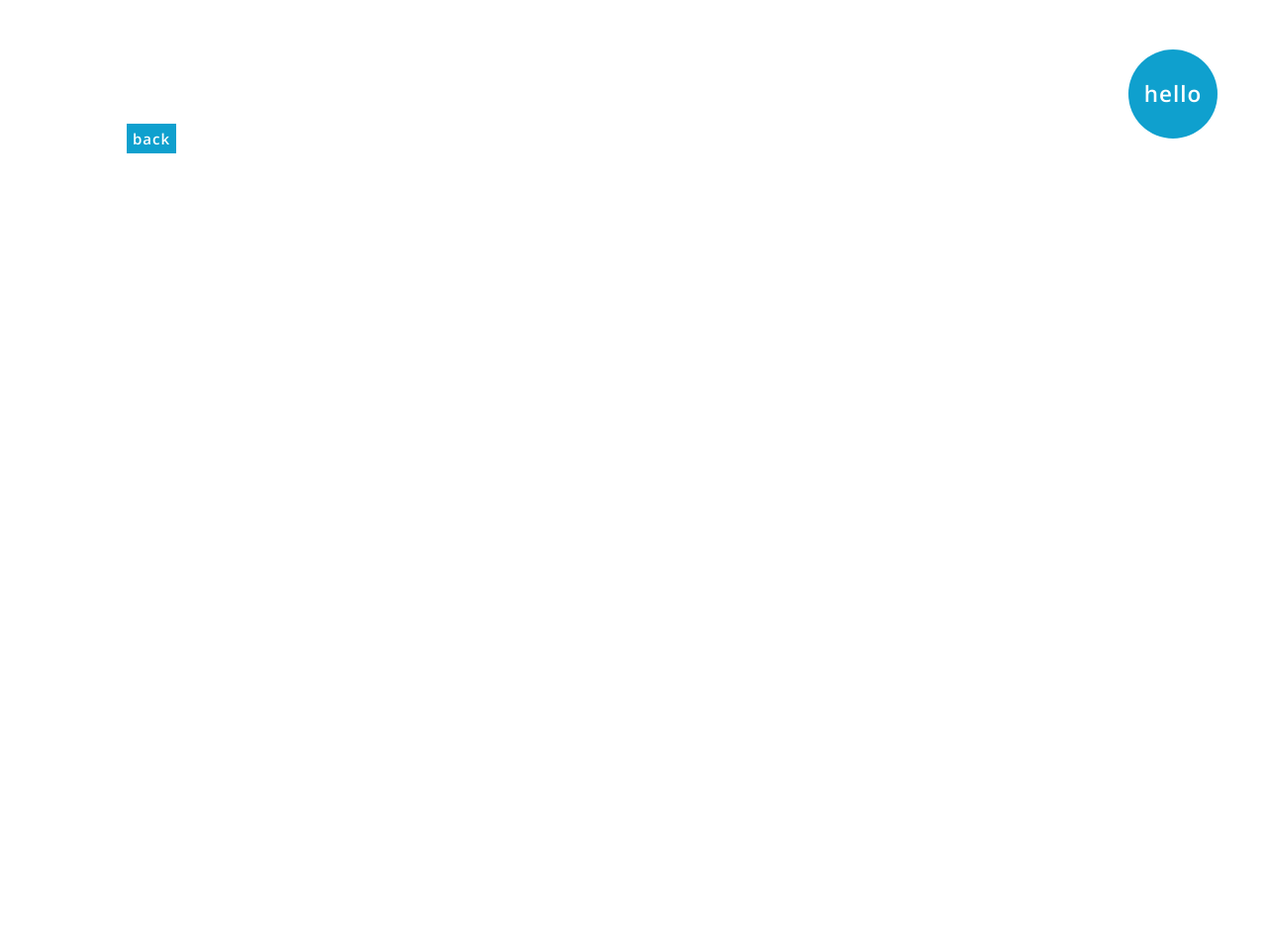
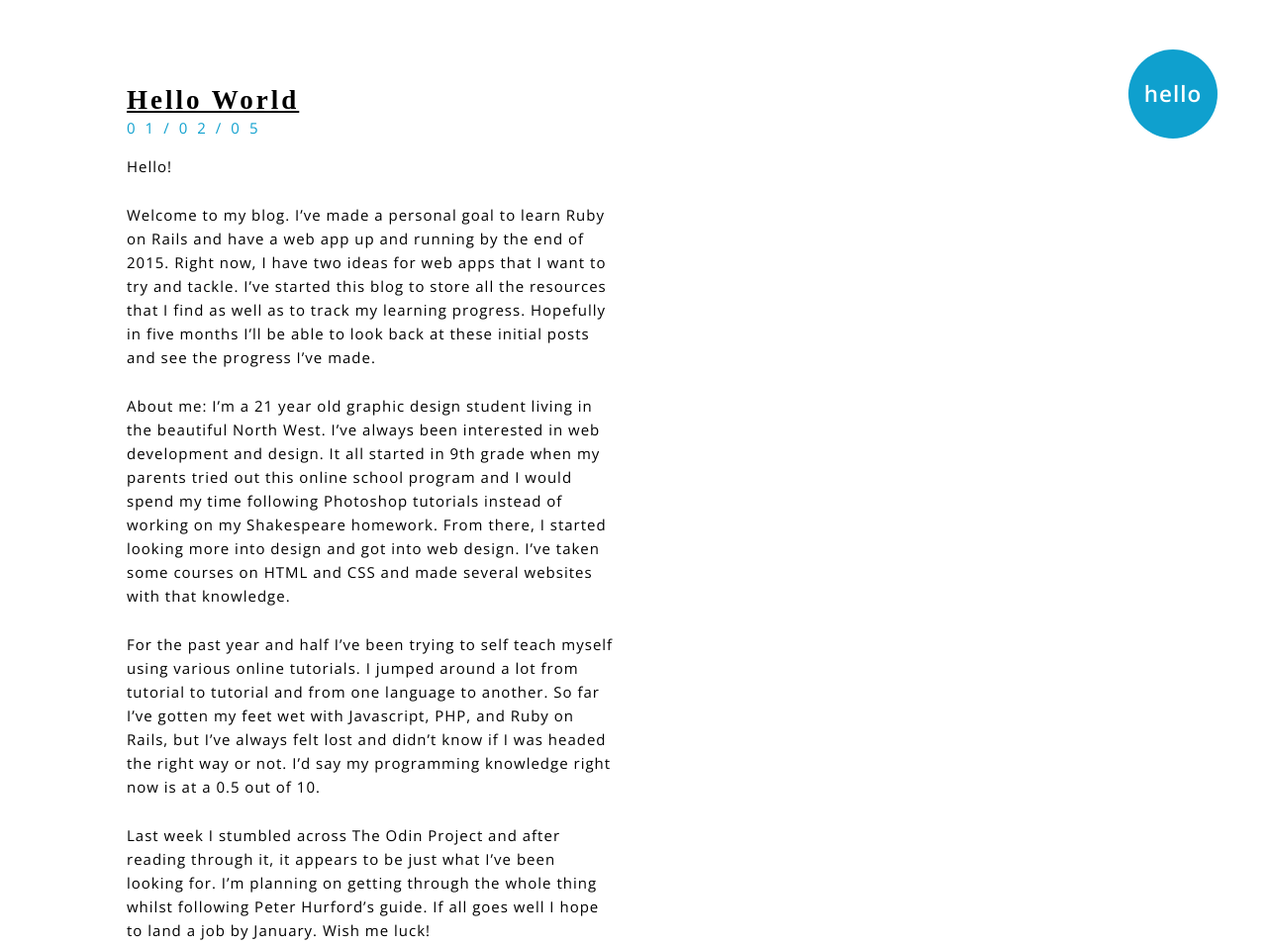
Before and after one commit to 5adiyah/blog, a plain HTML site: page posts/helloworld.html in a window 1280 px wide. Shown: the top 955 px of the page at 99% size. Before the commit the page ends 800 px from the top, so only its background shows below. Drawn offline with nearby package versions, Linux system fonts and the light colour scheme; files whose address does not match are found by name.

Commit message:
Hello World Page was not working, fixed it

```diff
--- a/posts/helloworld.html
+++ b/posts/helloworld.html
@@ -21,9 +21,13 @@
       <div class="posts">
         <div class="row">
           <div class="six columns">
-            <p class="title"> </p>
-            <p class="date"> </p>
-            <p> </p>
+            <p class="title">Hello World</p>
+            <p class="date">01/02/05</p>
+            <p>Hello!</p>
+            <p>Welcome to my blog. I’ve made a personal goal to learn Ruby on Rails and have a web app up and running by the end of 2015. Right now, I have two ideas for web apps that I want to try and tackle. I’ve started this blog to store all the resources that I find as well as to track my learning progress. Hopefully in five months I’ll be able to look back at these initial posts and see the progress I’ve made. </p>
+            <p>About me: I’m a 21 year old graphic design student living in the beautiful North West. I’ve always been interested in web development and design. It all started in 9th grade when my parents tried out this online school program and I would spend my time following Photoshop tutorials instead of working on my Shakespeare homework. From there, I started looking more into design and got into web design. I’ve taken some courses on HTML and CSS and made several websites with that knowledge. </p>
+            <p>For the past year and half I’ve been trying to self teach myself using various online tutorials. I jumped around a lot from tutorial to tutorial and from one language to another. So far I’ve gotten my feet wet with Javascript, PHP, and Ruby on Rails, but I’ve always felt lost and didn’t know if I was headed the right way or not. I’d say my programming knowledge right now is at a 0.5 out of 10.</p>
+            <p>Last week I stumbled across The Odin Project and after reading through it, it appears to be just what I’ve been looking for. I’m planning on getting through the whole thing whilst following Peter Hurford’s guide. If all goes well I hope to land a job by January. Wish me luck!</p>
           </div>
         </div>
         <div class="back"><a href="../index.html">Back	</a></div>
```
